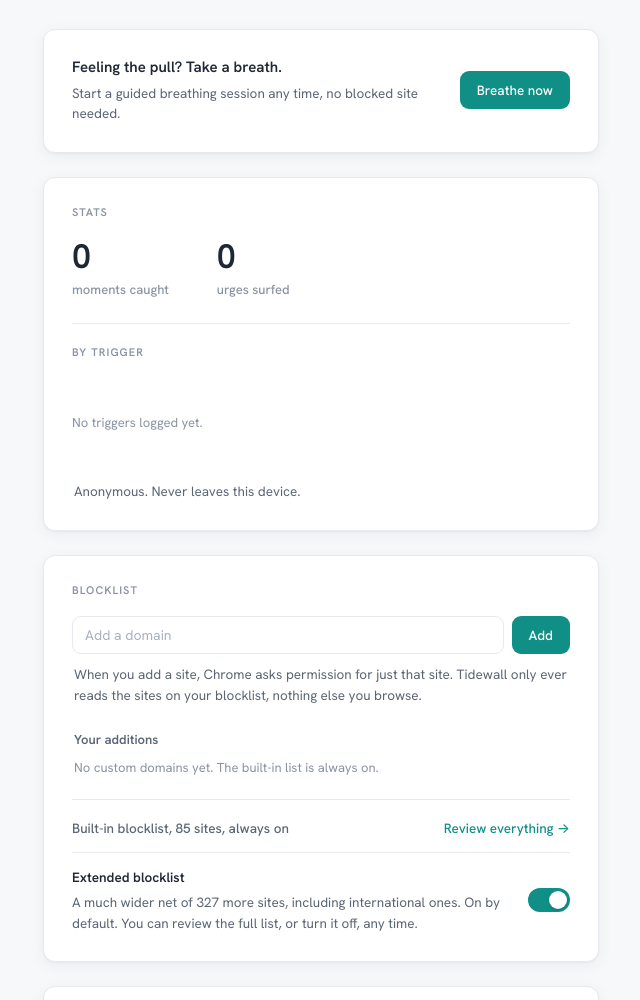
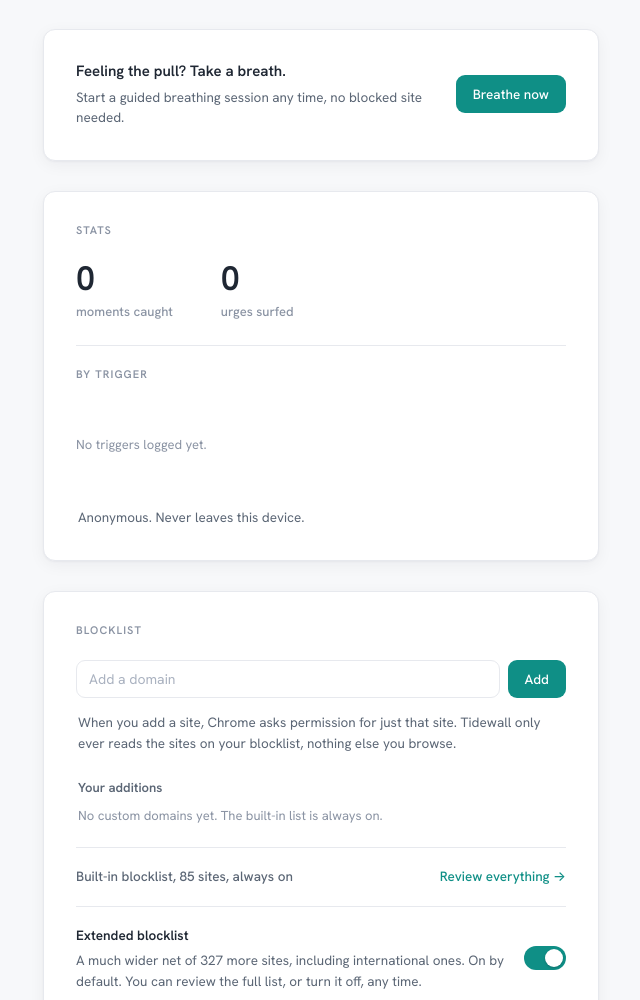
Before and after one commit to 0xabrar/tidewall, a website with bundled scripts: page pages/options.html in a window 1280 px wide. Shown: the part 100-1100 px from the top of the page, without its empty margins (319-959 px from the left). Built offline with nearby package versions, Linux system fonts and the light colour scheme; some packages are replaced by stand-ins of ours; no server answers.

Commit message:
Loosen Settings page spacing for more breathing room
Per the refactoring-ui principle (generous whitespace reads as premium), bump the
spacing rhythm consistently: card-to-card gap 24->30, card padding 26/28->30/32,
section-label margin 18->22, help-line margin 10->14, extended-row separation
14->20/18. Everything had felt a touch cramped.

```diff
--- a/pages/options.css
+++ b/pages/options.css
@@ -118,7 +118,7 @@ body {
 .column {
   display: flex;
   flex-direction: column;
-  gap: 24px;
+  gap: 30px;
 }
 
 /* ---------- Cards ---------- */
@@ -128,12 +128,12 @@ body {
   border: 1px solid var(--hairline);
   border-radius: var(--radius);
   box-shadow: var(--shadow);
-  padding: 26px 28px 28px;
+  padding: 30px 32px 32px;
   scroll-margin-top: 24px;
 }
 
 .section-label {
-  margin: 0 0 18px;
+  margin: 0 0 22px;
   font-size: 11px;
   font-weight: 600;
   letter-spacing: 0.10em;
@@ -366,8 +366,8 @@ body {
   align-items: center;
   justify-content: space-between;
   gap: 16px;
-  margin-top: 14px;
-  padding-top: 14px;
+  margin-top: 20px;
+  padding-top: 18px;
   border-top: 1px solid var(--hairline);
 }
 .extended-text { min-width: 0; }
@@ -497,7 +497,7 @@ body {
 /* Always-visible muted guidance under a control. Shared rhythm: label ->
    control -> help line, with the help line slightly smaller and quieter. */
 .help-line {
-  margin: 10px 2px 0;
+  margin: 14px 2px 0;
   font-size: 13.5px;
   font-weight: 400;
   line-height: 1.55;
```
